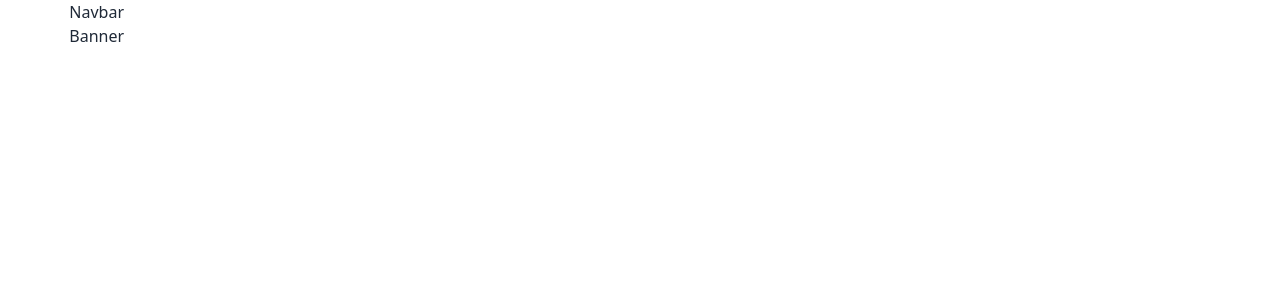
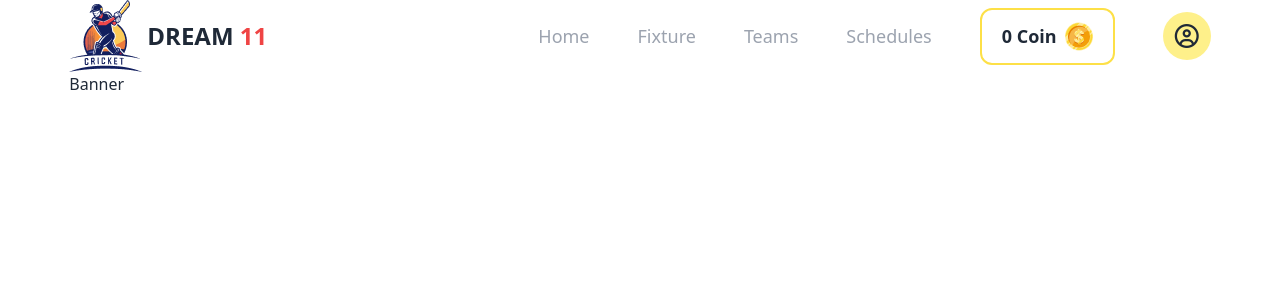
Before and after one commit to SK-Jabed/Dream-11-Cricket-Team-Project, a React (Vite) app: page / in a window 1280 px wide. Shown: the top 300 px of the page. Built offline with nearby package versions, Linux system fonts and the light colour scheme.

Commit message:
Navbar Section Updated

```diff
--- a/src/components/Header/Navbar.jsx
+++ b/src/components/Header/Navbar.jsx
@@ -1,7 +1,28 @@
+import logo from "../../assets/logo.png"
+import coin from "../../assets/coin.png"
+
 const Navbar = () => {
     return (
-        <div>
-            <h2>Navbar</h2>
+        <div className="flex flex-col md:flex-row justify-between items-center">
+            <div className="flex items-center justify-start space-x-1">
+                <img src={logo} alt="Project Logo"></img>
+                <h2 className="text-2xl font-bold">DREAM <span className="text-red-500">11</span></h2>
+            </div>
+            <div className="flex items-center gap-12">
+                <ul className="hidden lg:flex items-center gap-12">
+                    <li className="text-lg font-medium text-gray-400 hover:text-black hover:font-semibold"><a href="#">Home</a></li>
+                    <li className="text-lg font-medium text-gray-400 hover:text-black hover:font-semibold"><a href="#">Fixture</a></li>
+                    <li className="text-lg font-medium text-gray-400 hover:text-black hover:font-semibold"><a href="#">Teams</a></li>
+                    <li className="text-lg font-medium text-gray-400 hover:text-black hover:font-semibold"><a href="#">Schedules</a></li>
+                </ul>
+                <div className="flex items-center space-x-2 border-2 border-solid border-yellow-300 py-3 px-5 rounded-xl">
+                <p className="text-lg font-semibold "><span>0</span> Coin</p>
+                <img src={coin} alt="Coin Image"></img>
+                </div>
+                <div className="bg-yellow-200 flex items-center justify-center w-12 h-12 rounded-full">
+                <a href="#"><i className="fa-regular fa-circle-user text-2xl"></i></a>
+                </div>
+            </div>
         </div>
     );
 };
```
Also changed, not shown: src/assets/coin.png (added).
